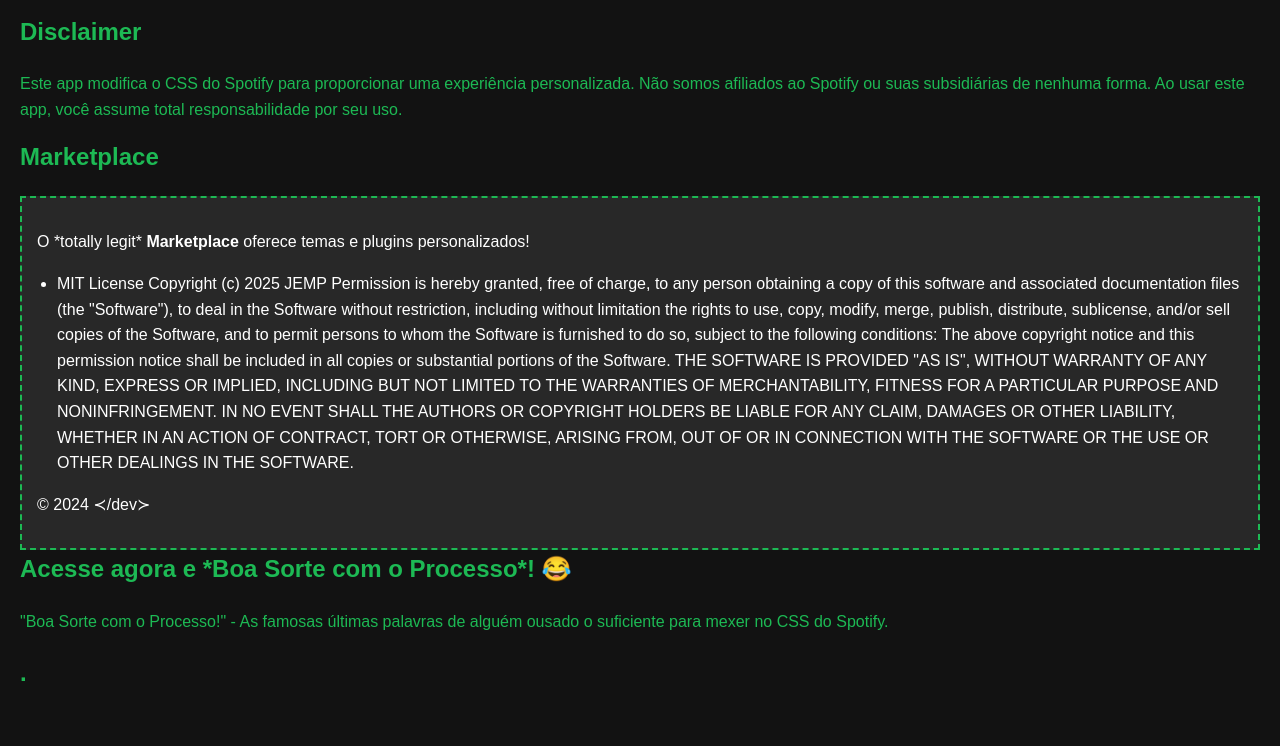
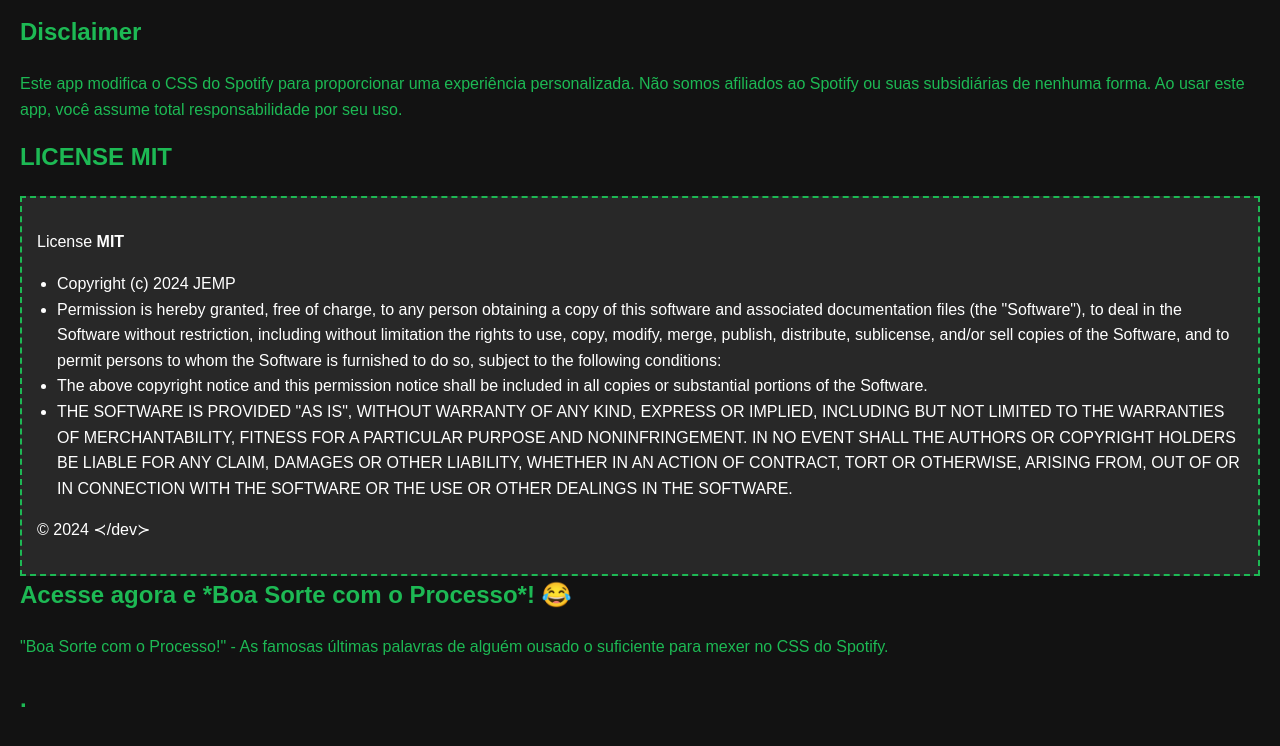
Before and after one commit to JempUnkn/SpotMod, a website: page License.html in a window 1280 px wide. Shown: the part 954-1700 px from the top of the page. Drawn offline with Linux system fonts and the light colour scheme.

Commit message:
Update License.html

```diff
--- a/License.html
+++ b/License.html
@@ -88,25 +88,25 @@
         <h2>Disclaimer</h2>
         <p>Este app modifica o CSS do Spotify para proporcionar uma experiência personalizada. Não somos afiliados ao Spotify ou suas subsidiárias de nenhuma forma. Ao usar este app, você assume total responsabilidade por seu uso.</p>
 
-        <h2>Marketplace</h2>
+        <h2>LICENSE MIT</h2>
         <div class="marketplace">
-            <p>O *totally legit* <b>Marketplace</b> oferece temas e plugins personalizados!</p>
+            <p> License <b>MIT</b></p>
             <ul>
+                <li>Copyright (c) 2024 JEMP</li>
+
                 <li>
-                    MIT License
-
-                    Copyright (c) 2025 JEMP
-
                     Permission is hereby granted, free of charge, to any person obtaining a copy
                     of this software and associated documentation files (the "Software"), to deal
                     in the Software without restriction, including without limitation the rights
                     to use, copy, modify, merge, publish, distribute, sublicense, and/or sell
                     copies of the Software, and to permit persons to whom the Software is
                     furnished to do so, subject to the following conditions:
-
+                </li>
+                <li>
                     The above copyright notice and this permission notice shall be included in all
                     copies or substantial portions of the Software.
-
+                </li>
+                <li>
                     THE SOFTWARE IS PROVIDED "AS IS", WITHOUT WARRANTY OF ANY KIND, EXPRESS OR
                     IMPLIED, INCLUDING BUT NOT LIMITED TO THE WARRANTIES OF MERCHANTABILITY,
                     FITNESS FOR A PARTICULAR PURPOSE AND NONINFRINGEMENT. IN NO EVENT SHALL THE
```
